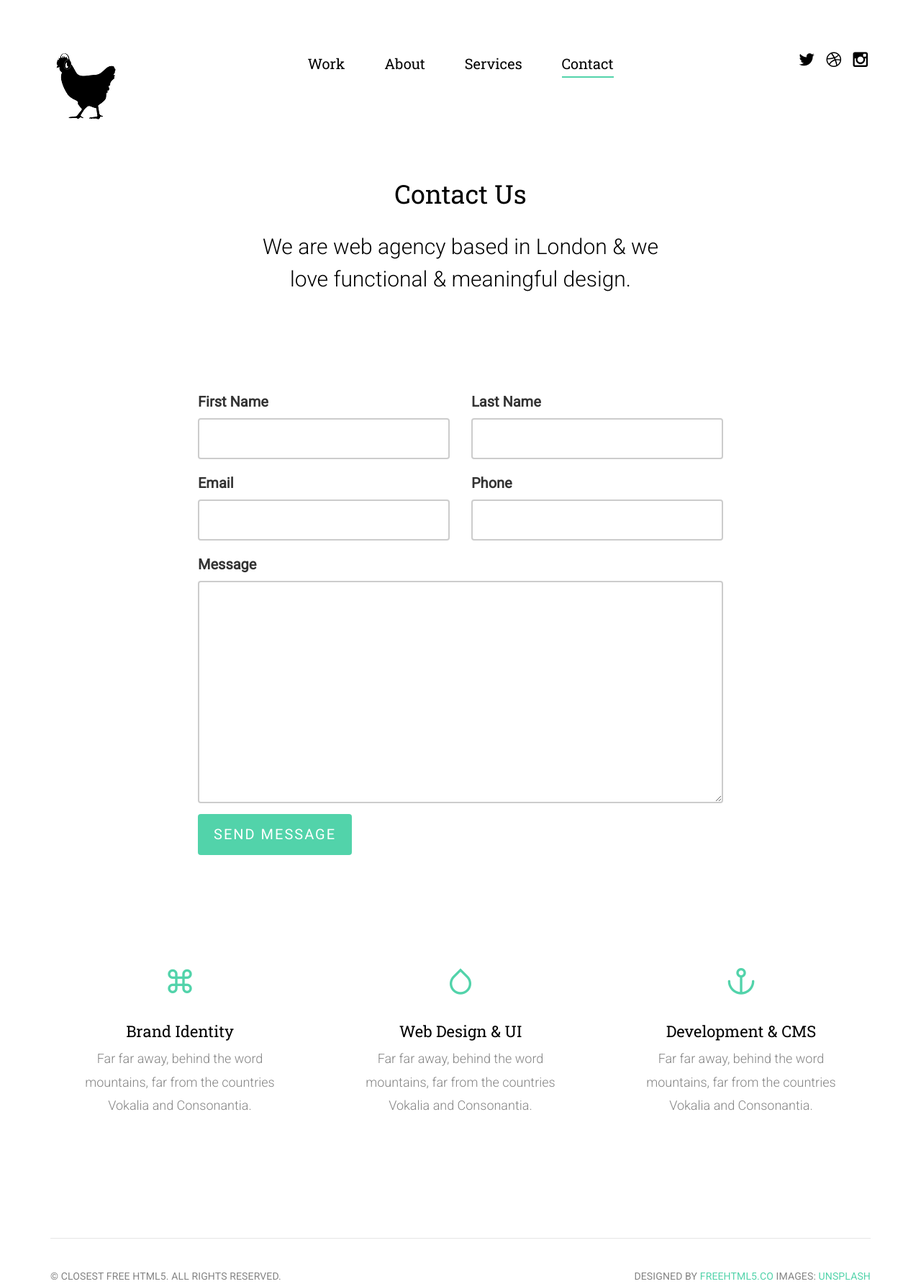
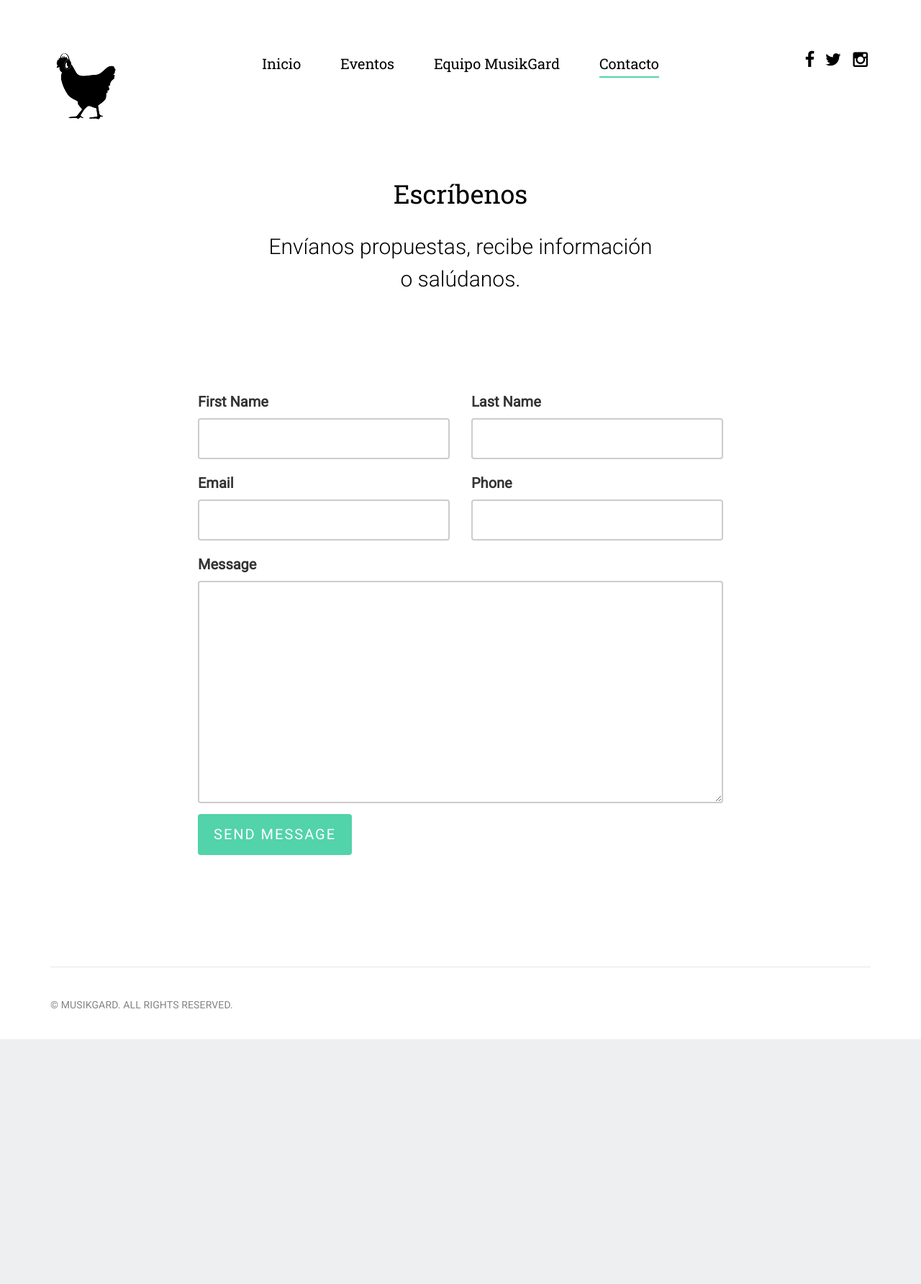
Before and after one commit to javiermarper/musikGard, a plain HTML site: page contact.html in a window 1280 px wide. Shown: the whole page at 72% size. After the commit the page ends 1444 px from the top, so only its background shows below. Drawn offline with Linux system fonts and the light colour scheme; files whose address does not match are found by name.

Commit message:
mailing test

```diff
--- a/contact.html
+++ b/contact.html
@@ -7,11 +7,11 @@
 	<head>
 	<meta charset="utf-8">
 	<meta http-equiv="X-UA-Compatible" content="IE=edge">
-	<title>Closest &mdash; 100% Free Fully Responsive HTML5 Template by FREEHTML5.co</title>
+	<title>MusikGard</title>
 	<meta name="viewport" content="width=device-width, initial-scale=1">
-	<meta name="description" content="Free HTML5 Template by FREEHTML5.CO" />
-	<meta name="keywords" content="free html5, free template, free bootstrap, html5, css3, mobile first, responsive" />
-	<meta name="author" content="FREEHTML5.CO" />
+	<meta name="description" content="MusikGard" />
+	<meta name="keywords" content="MusikGard" />
+	<meta name="author" content="MusikGard" />
 
   <!--
 	//////////////////////////////////////////////////////
@@ -74,17 +74,17 @@
 						</div>
 						<div class="col-md-6">
 							<ul class="nav text-center">
-								<li><a href="index.html"><span>Work</span></a></li>
-								<li><a href="inside.html">About</a></li>
-								<li><a href="services.html">Services</a></li>
-								<li class="active"><a href="contact.html">Contact</a></li>
+								<li><a href="index.html"><span>Inicio</span></a></li>
+								<li><a href="eventos.html">Eventos</a></li><!--services.html-->
+								<li><a href="">Equipo MusikGard</a></li><!--inside.html-->
+								<li class="active"><a href="contact.html">Contacto</a></li><!--contact.html-->
 							</ul>
 						</div>
 						<div class="col-md-3">
 							<ul class="social">
-								<li><a href="#"><i class="icon-twitter"></i></a></li>
-								<li><a href="#"><i class="icon-dribbble"></i></a></li>
-								<li><a href="#"><i class="icon-instagram"></i></a></li>
+								<li><a href="https://www.facebook.com/musikgard/" target="_blank"><i class="icon-facebook"></i></a></li>
+								<li><a href="https://twitter.com/MusikGard" target="_blank"><i class="icon-twitter"></i></a></li>
+								<li><a href="https://www.instagram.com/musikgard/" target="_blank"><i class="icon-instagram"></i></a></li>
 							</ul>
 						</div>
 					</div>
@@ -97,8 +97,8 @@
 				<div class="row">
 					<div class="col-lg-6 col-lg-offset-3 col-md-8 col-md-offset-2 text-center">
 						<div class="intro animate-box">
-							<h1>Contact Us</h1>
-							<h2>We are web agency based in London &amp; we love functional &amp; meaningful design.</h2>
+							<h1>Escríbenos</h1>
+							<h2>Envíanos propuestas, recibe información o salúdanos.</h2>
 						</div>
 					</div>
 				</div>
@@ -108,7 +108,7 @@
 		<main id="main">
 			<div class="container">
 				<div class="col-md-8 col-md-offset-2 animate-box">
-					<form action="#">
+					<form action="mailto:martir_go@hotmail.com" enctype="text/plain">
 						<div class="form-group row">
 							<div class="col-md-6 field">
 								<label for="firstname">First Name</label>
@@ -147,54 +147,12 @@
 		</main>
 
 
-
-
-		<section id="services">
-			<div class="container">
-				<div class="row">
-					<div class="col-md-4 animate-box">
-						<div class="service">
-							<div class="service-icon">
-								<i class="icon-command"></i>
-							</div>
-							<h2>Brand Identity</h2>
-							<p>Far far away, behind the word mountains, far from the countries Vokalia and Consonantia.</p>
-						</div>
-					</div>
-					<div class="col-md-4 animate-box">
-						<div class="service">
-							<div class="service-icon">
-								<i class="icon-drop2"></i>
-							</div>
-							<h2>Web Design &amp; UI</h2>
-							<p>Far far away, behind the word mountains, far from the countries Vokalia and Consonantia.</p>
-						</div>
-					</div>
-					<div class="col-md-4 animate-box">
-						<div class="service">
-							<div class="service-icon">
-								<i class="icon-anchor"></i>
-							</div>
-							<h2>Development &amp; CMS</h2>
-							<p>Far far away, behind the word mountains, far from the countries Vokalia and Consonantia.</p>
-						</div>
-					</div>
-				</div>
-			</div>
-		</section>
-
-
-
-
-
 		<footer id="footer" role="contentinfo">
 			<div class="container">
 				<div class="row">
-					<div class="col-md-12 text-center">
+					<div class="col-md-12 text-center ">
 						<div class="footer-widget border">
-							<p class="pull-left"><small>&copy; Closest Free HTML5. All Rights Reserved.</small></p>
-							<p class="pull-right"><small> Designed by  <a href="http://freehtml5.co/" ta>freehtml5.co</a>  Images: <a href="https://unsplash.com/">Unsplash</a></small></p>
-
+							<p class="pull-left"><small>&copy; MusikGard. All Rights Reserved.</small></p>
 						</div>
 					</div>
 				</div>
```
Also changed, not shown: eventos.html (+2 -2 lines), index.html (+4 -4 lines).
